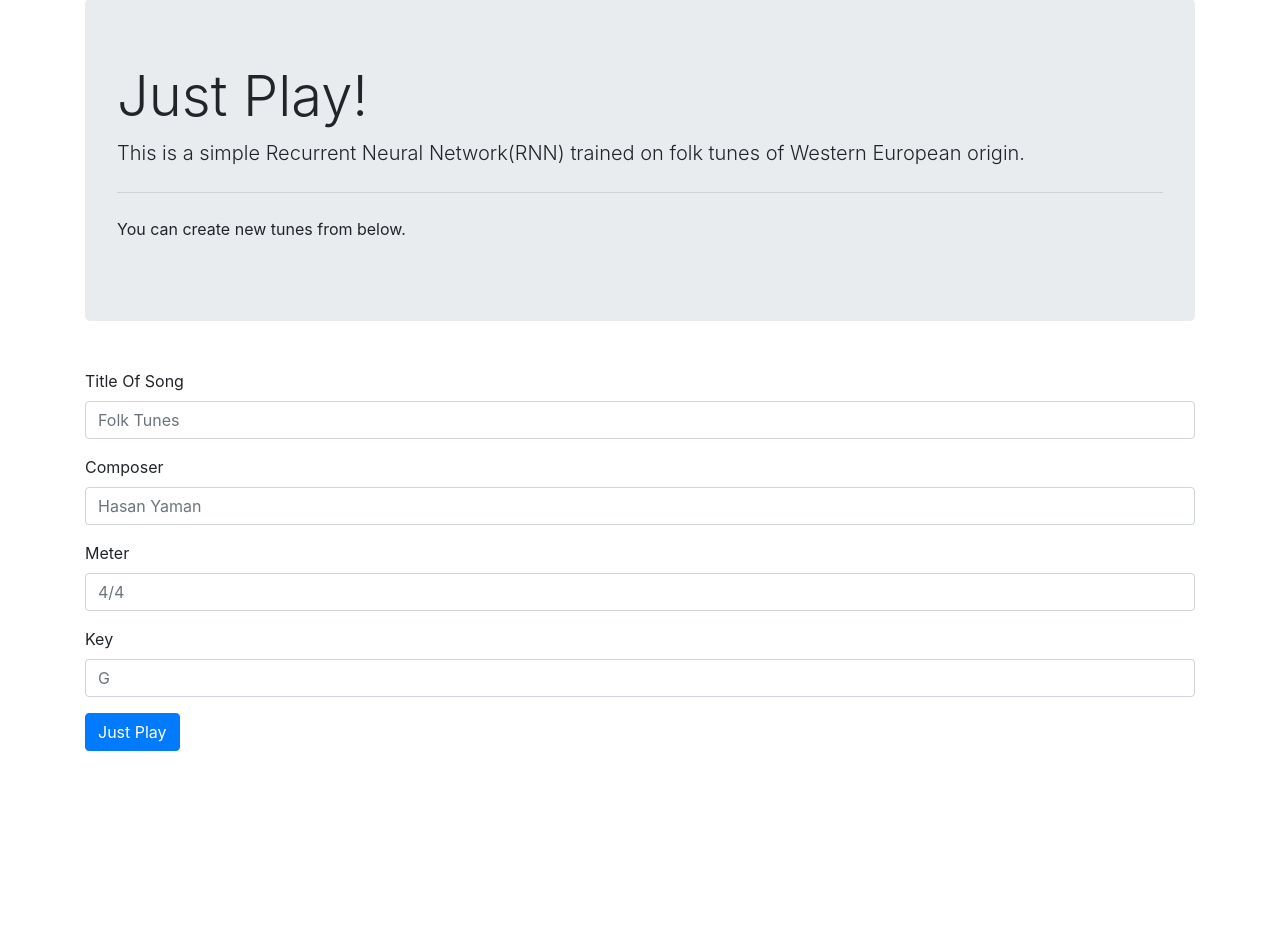
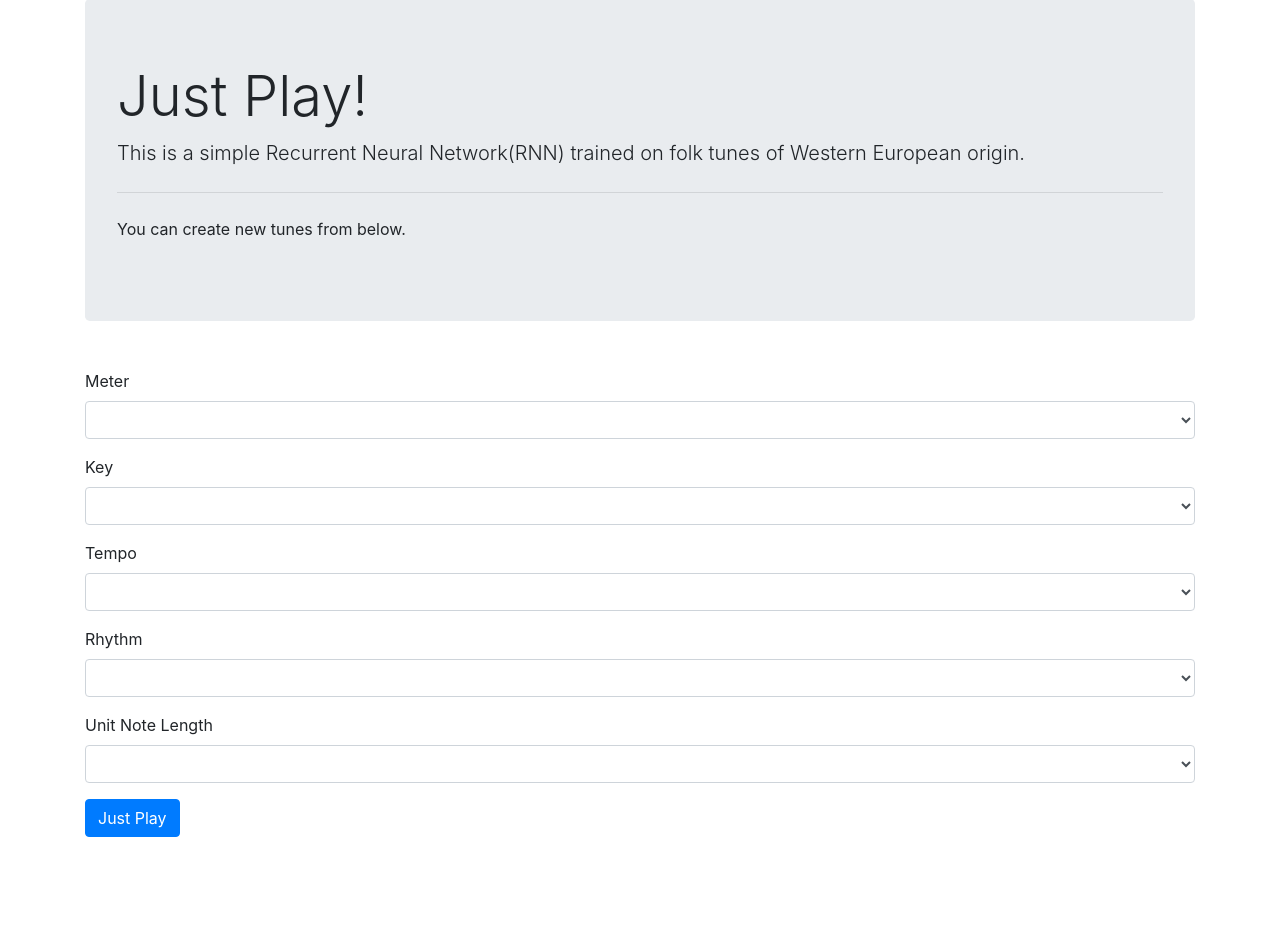
Before and after one commit to hasan-yaman/JustPlay, a Flask app: page / in a window 1280 px wide. Shown: the part 82-1027 px from the top of the page. Before the commit the page ends 833 px from the top, so only its background shows below. Run offline with Flask 2, Linux system fonts and the light colour scheme; parts of the project's set-up code (start-up, migrations or seed data) failed here and were passed over; some libraries are stand-ins or nearby versions.

Commit message:
Add select information fields feature

```diff
--- a/server.py
+++ b/server.py
@@ -7,7 +7,7 @@ from torch.nn import functional as F
 
 from model import CharRNN
 from settings import *
-from utils import load_dict
+from utils import load_dict, create_tune_header
 
 app = Flask(__name__)
 
@@ -32,14 +32,19 @@ def generate_song():
 
 @app.route("/api/predict", methods=["GET"])
 def predict():
-    title = request.args.get("title", type=str)
-    composer = request.args.get("composer", type=str)
+    global counter
+    # Let's restrict reference number since I don't output of model with large numbers
+    reference_number = str(counter % 300)
     meter = request.args.get("meter", type=str)
     key = request.args.get("key", type=str)
-    length = request.args.get("length", type=str)
-    prime = request.args.get("prime", default='X', type=str)
+    tempo = request.args.get("tempo", type=str)
+    rhythm = request.args.get("rhythm", type=str)
+    note_length = request.args.get("note_length", type=str)
+
+    prime = create_tune_header(fields_keys=["X", "M", "K", "Q", "R", "L"],
+                               field_values=[reference_number, meter, key, tempo, rhythm, note_length])
     size = request.args.get("size", default=1000, type=int)
-
+    print("Prime", prime)
     chars = [c for c in prime]
     print("Initialize hidden state")
     # Initialize hidden state
@@ -54,7 +59,6 @@ def predict():
 
     generated_song = "".join(chars)
 
-    global counter
     abc_filename = "static/tmp" + str(counter % 20) + ".abc"
     midi_filename = "static/tmp" + str(counter % 20) + ".mid"
     wav_filename = "static/tmp" + str(counter % 20) + ".wav"
@@ -73,7 +77,9 @@ def predict():
 
     print("Convert to wav file")
     # Convert midi to wav file
-    cmd = "timidity --config-file .apt/etc/timidity/timidity.cfg " + midi_filename + " -Ow -o" + wav_filename
+    #cmd = "timidity --config-file .apt/etc/timidity/timidity.cfg " + midi_filename + " -Ow -o" + wav_filename
+    cmd = "timidity " + midi_filename + " -Ow -o" + wav_filename
+
     os.system(cmd)
 
     print("Before deletes", os.listdir("static"))
--- a/templates/index.html
+++ b/templates/index.html
@@ -43,25 +43,62 @@
 <div class="container mt-5" id="d">
     <form>
         <div class="form-group">
-            <label for="title">Title Of Song</label>
-            <input type="text" class="form-control" id="title" placeholder="Folk Tunes">
-        </div>
-        <div class="form-group">
-            <label for="composer">Composer</label>
-            <input type="text" class="form-control" id="composer" placeholder="Hasan Yaman">
-        </div>
-        <div class="form-group">
             <label for="meter">Meter</label>
-            <input type="text" class="form-control" id="meter" placeholder="4/4">
+            <select id="meter" class="form-control">
+                <option selected></option>
+                <option>2/2</option>
+                <option>3/2</option>
+                <option>2/4</option>
+                <option>3/4</option>
+                <option>4/4</option>
+                <option>5/4</option>
+                <option>6/4</option>
+                <option>6/8</option>
+                <option>9/8</option>
+            </select>
         </div>
         <div class="form-group">
             <label for="key">Key</label>
-            <input type="text" class="form-control" id="key" placeholder="G">
+            <select id="key" class="form-control">
+                <option selected></option>
+                <option>A</option>
+                <option>Am</option>
+                <option>Bb</option>
+                <option>Bm</option>
+                <option>C</option>
+                <option>D</option>
+                <option>Dm</option>
+                <option>E</option>
+                <option>Em</option>
+                <option>F</option>
+                <option>G</option>
+                <option>Gm</option>
+            </select>
         </div>
-        <!--<div class="form-group">
-            <label for="notelength">Basic Note Length</label>
-            <input type="text" class="form-control" id="notelength">
-        </div> -->
+        <div class="form-group">
+            <label for="tempo">Tempo</label>
+            <select id="tempo" class="form-control">
+                <option selected></option>
+                <option>1/4=135</option>
+                <option>1/4=180</option>
+            </select>
+        </div>
+        <div class="form-group">
+            <label for="rhythm">Rhythm</label>
+            <select id="rhythm" class="form-control">
+                <option selected></option>
+                <option>Hornpipe</option>
+            </select>
+        </div>
+        <div class="form-group">
+            <label for="note_length">Unit Note Length</label>
+            <select id="note_length" class="form-control">
+                <option selected></option>
+                <option>1/4</option>
+                <option>1/8</option>
+
+            </select>
+        </div>
         <button type="button" class="btn btn-primary" id="just-play">
             Just Play
         </button>
@@ -86,19 +123,39 @@
         let audioDiv = $("#audioDiv");
         let loaderDiv = $('#loaderDiv');
         let button = $('#just-play');
+        let meter = $('select#meter');
+        let key = $("select#key");
+        let tempo = $("select#tempo");
+        let rhythm = $("select#rhythm");
+        let noteLength = $("select#note_length");
+        let parameters = {};
         button.click(function () {
             // Disable button
             button.prop("disabled", true);
             // Show loader
             loaderDiv.removeClass("invisible");
             audioDiv.addClass("invisible");
-
+            // Get request parameters
+            if (meter.val() !== "") {
+                parameters["meter"] = meter.val();
+            }
+            if (key.val() !== "") {
+                parameters["key"] = key.val();
+            }
+            if (tempo.val() !== "") {
+                parameters["tempo"] = tempo.val();
+            }
+            if (rhythm.val() !== "") {
+                parameters["rhythm"] = rhythm.val();
+            }
+            if (noteLength.val() !== "") {
+                parameters["note_length"] = noteLength.val();
+            }
+            console.log(parameters);
             $.ajax({
                 url: "/api/predict",
                 method: "GET",
-                data: {
-                    'id': '1'
-                },
+                data: parameters,
                 success: function (result, status, xhr) {
                     /*
                     results: data returned from the server
```
Also changed, not shown: utils.py (+9 -0 lines), 1 other file.
